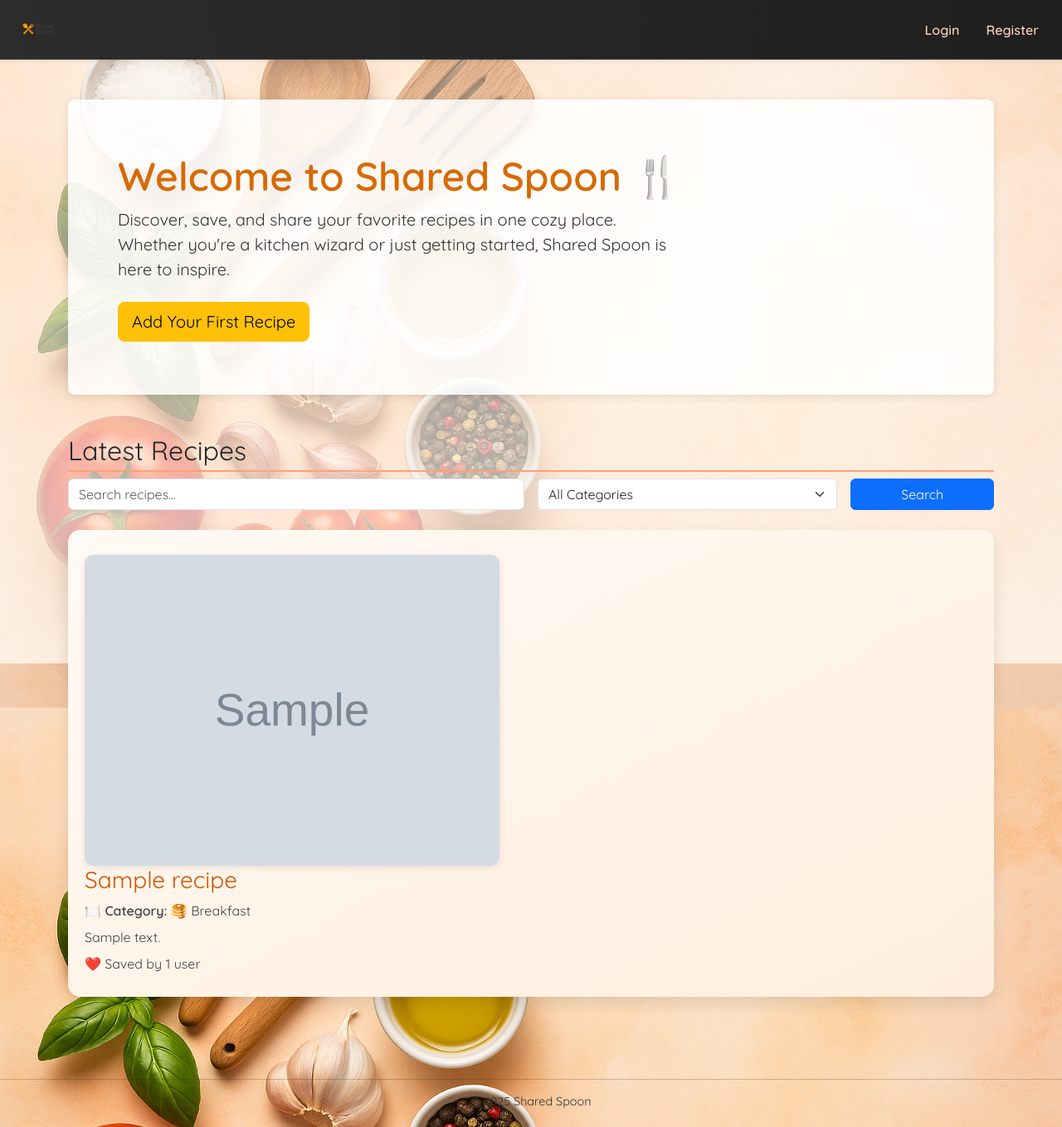
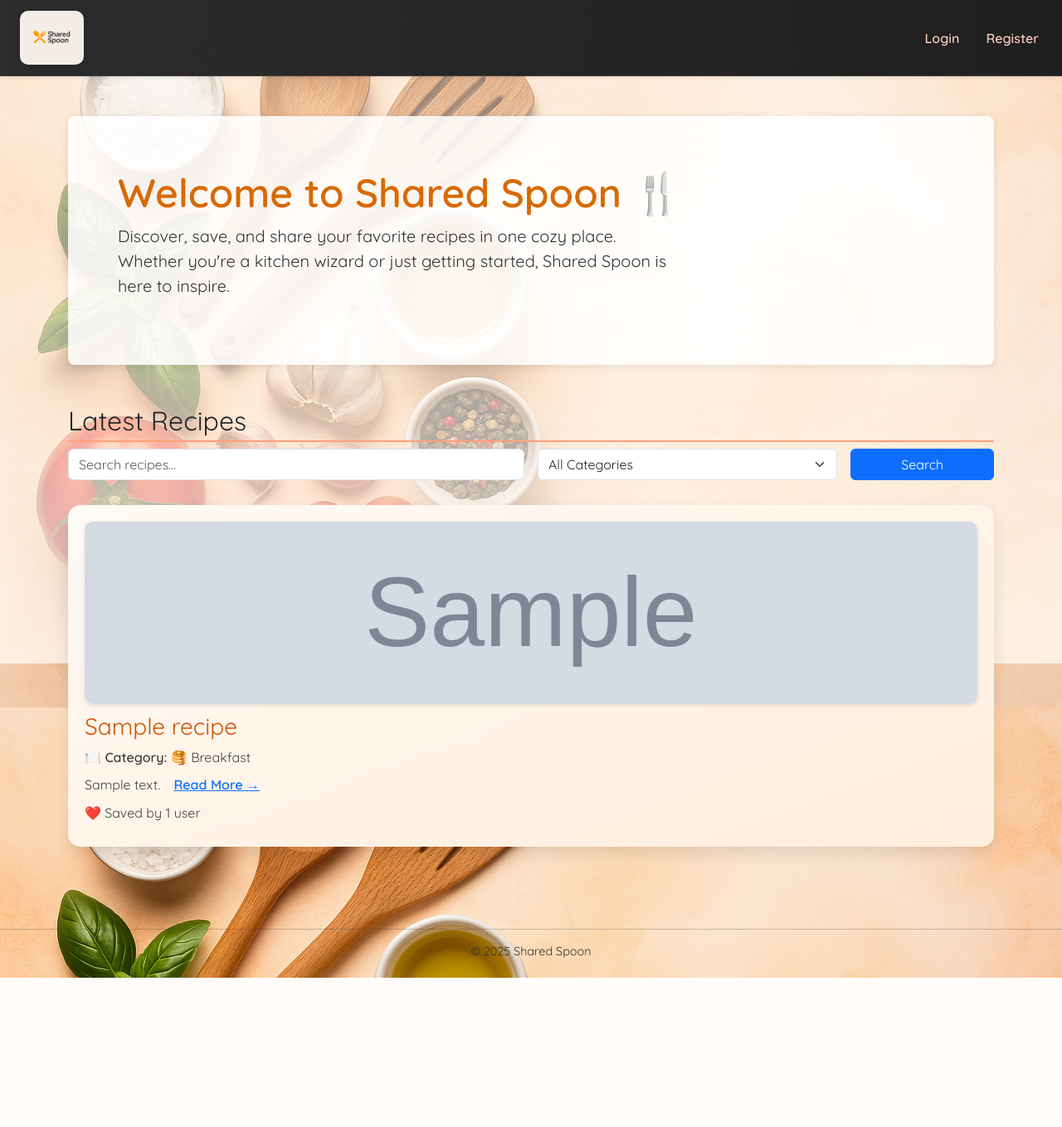
Before and after one commit to martiiann/shared-spoon, a Django app: page / in a window 1280 px wide. Shown: the whole page at 83% size. After the commit the page ends 1179 px from the top, so only its background shows below. Run offline with Django 5.2, Linux system fonts and the light colour scheme; tables that the repository leaves empty hold one stand-in row (values such as "Sample post"); grey boxes marked "Sample" are stand-in pictures.

Commit message:
Add pagination to recipe list and improve layout

```diff
--- a/recipes/static/recipes/css/style.css
+++ b/recipes/static/recipes/css/style.css
@@ -102,8 +102,30 @@ button:hover, a:hover {
 
   .recipe-card img {
     width: 100%;
-    max-width: 500px;
+    height: 220px; /* or 250px — adjust as you like */
+    object-fit: cover;
     border-radius: 10px;
-    margin-top: 10px;
-    box-shadow: 0 2px 8px rgba(0,0,0,0.1);
+    margin-bottom: 10px;
+    box-shadow: 0 2px 6px rgba(0, 0, 0, 0.1);
   }
+
+
+  .recipe-card {
+    word-wrap: break-word;
+    overflow-wrap: break-word;
+    word-break: break-word;
+  }
+
+  .recipe-card p {
+    max-width: 100%;
+    overflow: hidden;
+    white-space: normal;
+    line-height: 1.6;
+  }
+
+  .recipe-grid {
+    display: grid;
+    grid-template-columns: repeat(auto-fit, minmax(300px, 1fr));
+    gap: 30px;
+    margin-top: 30px;
+  }
--- a/recipes/templates/recipes/base.html
+++ b/recipes/templates/recipes/base.html
@@ -38,7 +38,10 @@
     <nav class="navbar navbar-expand-lg shadow-sm" style="background: linear-gradient(to right, #2c2c2c, #1f1f1f); border-bottom: 1px solid #444;">
       <div class="container-fluid">
         <a class="navbar-brand d-flex align-items-center" href="{% url 'index' %}">
-          <img src="{% static 'recipes/img/logo.png' %}" alt="Shared Spoon Logo" style="height: 45px;">
+          <img src="{% static 'recipes/img/logo.png' %}" alt="Shared Spoon Logo"
+     style="height: 65px; background-color: rgba(255, 248, 240, 0.95); padding: 6px 12px; border-radius: 10px; box-shadow: 0 2px 6px rgba(0, 0, 0, 0.15);">
+
+
         </a>
         <button class="navbar-toggler" type="button" data-bs-toggle="collapse" data-bs-target="#navbarNav">
           <span class="navbar-toggler-icon"></span>
--- a/recipes/templates/recipes/index.html
+++ b/recipes/templates/recipes/index.html
@@ -8,11 +8,14 @@
     <p class="col-md-8 fs-5" style="color: #333;">
       Discover, save, and share your favorite recipes in one cozy place. Whether you're a kitchen wizard or just getting started, Shared Spoon is here to inspire.
     </p>
+    {% if user.is_authenticated and user_recipes_count == 0 %}
       <a href="{% url 'add_recipe' %}" class="btn btn-warning btn-lg mt-2">Add Your First Recipe</a>
+    {% endif %}
   </div>
 </div>
 
 <h2 class="mt-5">Latest Recipes</h2>
+
 <form method="get" class="row g-3 align-items-center mb-4">
   <div class="col-sm-6">
     <input type="text" name="q" class="form-control" placeholder="Search recipes..." value="{{ query|default:'' }}">
@@ -33,6 +36,8 @@
   </div>
 </form>
 
+<!-- ⭐ Responsive Grid -->
+<div class="recipe-grid">
   {% for recipe in recipes %}
     <div class="recipe-card">
       {% if recipe.image %}
@@ -49,9 +54,14 @@
         {% else %} {{ recipe.category|capfirst }}
         {% endif %}
       </p>
-        <p>{{ recipe.description }}</p>
+
+      <p>
+        {{ recipe.description|truncatechars:200 }}
+        <a href="{% url 'recipe_detail' recipe.id %}">Read More →</a>
+      </p>
 
       <p>❤️ Saved by {{ recipe.liked_by.count }} user{{ recipe.liked_by.count|pluralize }}</p>
+
       {% if user.is_authenticated %}
         <form action="{% url 'toggle_favorite' recipe.id %}" method="post" class="mt-2">
           {% csrf_token %}
@@ -62,11 +72,36 @@
           {% endif %}
         </form>
       {% endif %}
-
     </div>
   {% empty %}
     <p>No recipes yet!</p>
   {% endfor %}
+</div>
+
+<!-- 📄 Pagination -->
+{% if page_obj.has_other_pages %}
+  <nav aria-label="Page navigation" class="mt-4">
+    <ul class="pagination justify-content-center">
+      {% if page_obj.has_previous %}
+        <li class="page-item">
+          <a class="page-link" href="?page={{ page_obj.previous_page_number }}{% if query %}&q={{ query }}{% endif %}{% if selected_category %}&category={{ selected_category }}{% endif %}">Previous</a>
+        </li>
+      {% endif %}
+
+      {% for num in page_obj.paginator.page_range %}
+        <li class="page-item {% if page_obj.number == num %}active{% endif %}">
+          <a class="page-link" href="?page={{ num }}{% if query %}&q={{ query }}{% endif %}{% if selected_category %}&category={{ selected_category }}{% endif %}">{{ num }}</a>
+        </li>
+      {% endfor %}
+
+      {% if page_obj.has_next %}
+        <li class="page-item">
+          <a class="page-link" href="?page={{ page_obj.next_page_number }}{% if query %}&q={{ query }}{% endif %}{% if selected_category %}&category={{ selected_category }}{% endif %}">Next</a>
+        </li>
+      {% endif %}
+    </ul>
+  </nav>
+{% endif %}
 
 
 {% endblock %}
--- a/recipes/urls.py
+++ b/recipes/urls.py
@@ -10,4 +10,5 @@ urlpatterns = [
     path('favorites/', views.my_favorites, name='my_favorites'),
     path('edit/<int:recipe_id>/', views.edit_recipe, name='edit_recipe'),
     path('delete/<int:recipe_id>/', views.delete_recipe, name='delete_recipe'),
+    path('recipe/<int:pk>/', views.recipe_detail, name='recipe_detail'),
 ]
--- a/recipes/views.py
+++ b/recipes/views.py
@@ -1,12 +1,13 @@
-from django.shortcuts import render, redirect
+from django.shortcuts import render, redirect, get_object_or_404
 from django.contrib.auth.forms import UserCreationForm
 from django.contrib.auth.decorators import login_required
 from .models import Recipe
 from .forms import RecipeForm
 from django.http import HttpResponseRedirect
 from django.urls import reverse
-from django.contrib.auth.decorators import login_required
 from django.contrib import messages
+from django.core.paginator import Paginator
+
 
 
 def index(request):
@@ -16,14 +17,23 @@ def index(request):
 
     if query:
         recipes = recipes.filter(title__icontains=query)
-
     if category and category != 'all':
         recipes = recipes.filter(category=category)
 
+    paginator = Paginator(recipes, 6)  # Show 6 per page
+    page_number = request.GET.get('page')
+    page_obj = paginator.get_page(page_number)
+
+    user_recipes_count = 0
+    if request.user.is_authenticated:
+        user_recipes_count = Recipe.objects.filter(user=request.user).count()
+
     return render(request, 'recipes/index.html', {
-        'recipes': recipes,
+        'recipes': page_obj.object_list,
+        'page_obj': page_obj,
         'selected_category': category,
         'query': query,
+        'user_recipes_count': user_recipes_count,
     })
 
 
@@ -59,6 +69,7 @@ def my_recipes(request):
     recipes = Recipe.objects.filter(user=request.user).order_by('-created_at')
     return render(request, 'recipes/my_recipes.html', {'recipes': recipes})
 
+
 @login_required
 def toggle_favorite(request, recipe_id):
     recipe = Recipe.objects.get(id=recipe_id)
@@ -68,10 +79,12 @@ def toggle_favorite(request, recipe_id):
         recipe.liked_by.add(request.user)
     return HttpResponseRedirect(request.META.get('HTTP_REFERER', reverse('index')))
 
+
 @login_required
 def my_favorites(request):
     recipes = request.user.favorite_recipes.all().order_by('-created_at')
     return render(request, 'recipes/my_favorites.html', {'recipes': recipes})
+
 
 @login_required
 def edit_recipe(request, recipe_id):
@@ -100,3 +113,9 @@ def delete_recipe(request, recipe_id):
     else:
         messages.error(request, "You can only delete your own recipes.")
     return redirect('my_recipes')
+
+
+def recipe_detail(request, pk):
+    print(f"Recipe detail view triggered for ID {pk}")
+    recipe = get_object_or_404(Recipe, pk=pk)
+    return render(request, 'recipes/recipe_detail.html', {'recipe': recipe})
```
Also changed, not shown: recipes/templates/recipes/recipe_detail.html (added, +36 -0 lines), media/recipe_images/Instagram_icon.png.webp (added). Lines whose indentation alone changed are shown as unchanged.
